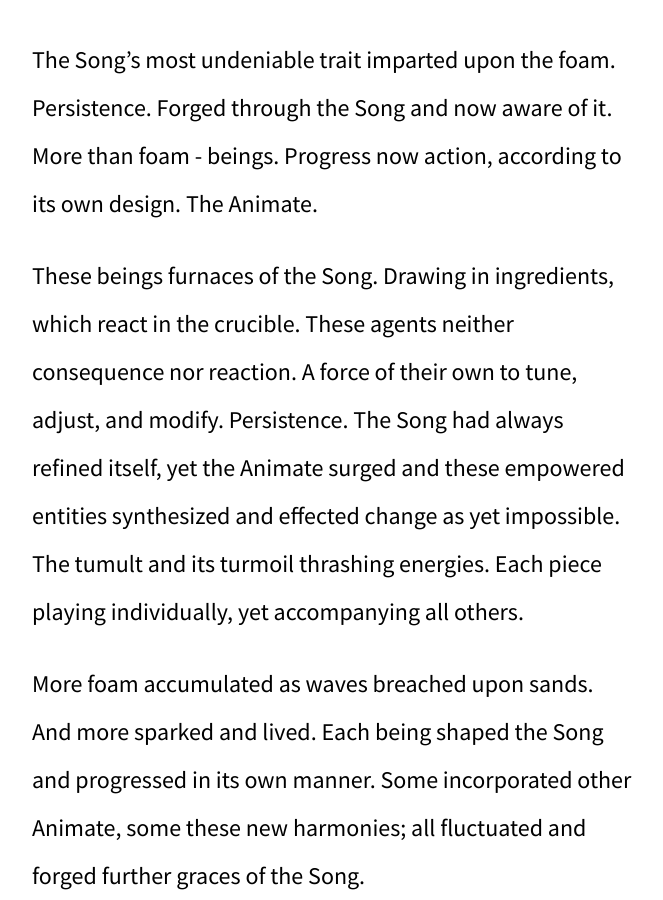
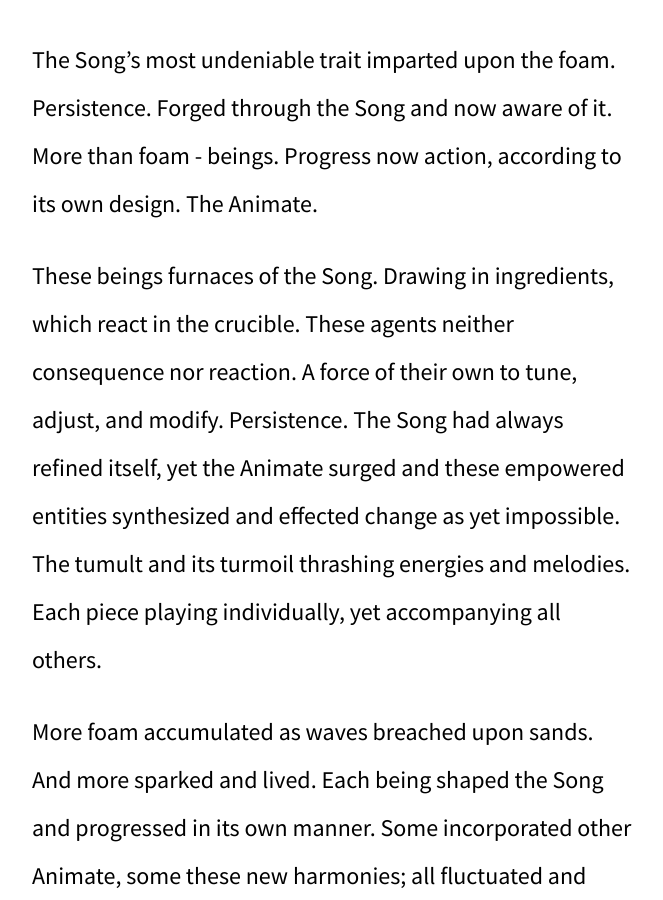
Before and after one commit to kyletolle/the-mechanism-collection, a Jekyll site: the page built from index.md, in a window 1280 px wide and 900 px high, scrolled down 7346 px. Shown: the whole window, without its empty margins (308-971 px from the left). Built offline with Jekyll 4.4.1, drawn with Linux system fonts in a browser that asks for light colours; some of the changed text lies outside the part shown.

Commit message:
Melodies and power

```diff
--- a/index.md
+++ b/index.md
@@ -141,8 +141,8 @@ These beings furnaces of the Song. Drawing in ingredients, which react in the
 crucible. These agents neither consequence nor reaction. A force of their own
 to tune, adjust, and modify. Persistence. The Song had always refined itself,
 yet the Animate surged and these empowered entities synthesized and effected
-change as yet impossible. The tumult and its turmoil thrashing energies. Each
-piece playing individually, yet accompanying all others.
+change as yet impossible. The tumult and its turmoil thrashing energies and
+melodies. Each piece playing individually, yet accompanying all others.
 
 More foam accumulated as waves breached upon sands. And more sparked and
 lived. Each being shaped the Song and progressed in its own manner. Some
```
Also changed, not shown: other parts of index.md (+1 -1 lines).
